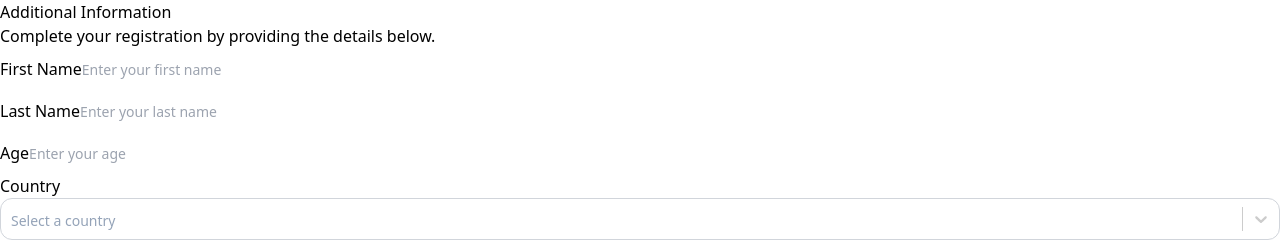
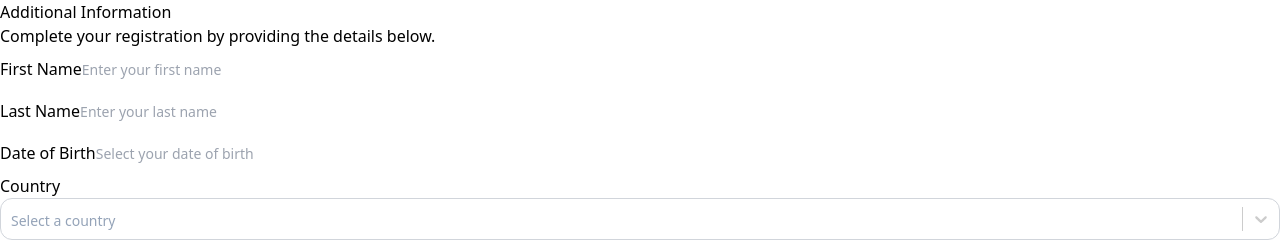
Before and after one commit to seniorQAautomationEngineer/allSportUS, a React (Create React App) app: page /additional-info in a window 1280 px wide. Shown: the top 241 px of the page. Built offline with nearby package versions, Linux system fonts and the light colour scheme; no server answers.

Commit message:
Added DOB with date picker

```diff
--- a/package.json
+++ b/package.json
@@ -39,6 +39,7 @@
     "path": "^0.12.7",
     "postcss": "^8.4.49",
     "react": "^18.3.1",
+    "react-datepicker": "^7.5.0",
     "react-dom": "^18.3.1",
     "react-markdown": "^9.0.1",
     "react-router-dom": "^6.27.0",
--- a/src/components/AdditionalInfo.tsx
+++ b/src/components/AdditionalInfo.tsx
@@ -1,3 +1,5 @@
+'use client';
+
 import React, { useState } from "react";
 import { useNavigate } from "react-router-dom";
 import Select from "react-select";
@@ -7,11 +9,13 @@ import { getAuth } from "firebase/auth"; // Ensure authentication
 import Header from "./ui/Header";
 import Footer from "./ui/Footer";
 import allCountries from "src/data/AllCountries";
+import DatePicker from "react-datepicker"; // Add the react-datepicker library
+import "react-datepicker/dist/react-datepicker.css"; // Add the datepicker styles
 
 const AdditionalInfo: React.FC = () => {
   const [firstName, setFirstName] = useState("");
   const [lastName, setLastName] = useState("");
-  const [age, setAge] = useState("");
+  const [dateOfBirth, setDateOfBirth] = useState<Date | null>(null); // New DOB state
   const [country, setCountry] = useState<{ value: string; label: string } | null>(null);
   const [loading, setLoading] = useState(false);
   const [errorMessage, setErrorMessage] = useState<string | null>(null);
@@ -28,24 +32,23 @@ const AdditionalInfo: React.FC = () => {
         throw new Error("Please select a country.");
       }
 
+      if (!dateOfBirth) {
+        throw new Error("Please select your date of birth.");
+      }
+
       const user = auth.currentUser;
       if (!user) {
         throw new Error("User is not authenticated.");
       }
 
-      const { email } = user; // Retrieve the email from the authenticated user
-      if (!email) {
-        throw new Error("User email is missing.");
-      }
-
-      // Save additional user information to Firestore with `uid` as the document ID
+      // Save additional user information to Firestore
       const userRef = doc(db, "users", user.uid);
       await setDoc(userRef, {
-        email,
         firstName,
         lastName,
-        age: parseInt(age, 10),
+        dateOfBirth: dateOfBirth.toISOString(), // Store DOB as ISO format
         country: country.value,
+        email: user.email, // Store email from the authenticated user
         createdAt: new Date().toISOString(),
       });
 
@@ -68,6 +71,7 @@ const AdditionalInfo: React.FC = () => {
           <p className="text-gray-600">Complete your registration by providing the details below.</p>
         </div>
         <form onSubmit={handleSubmit} className="space-y-6">
+          {/* First Name Field */}
           <div>
             <label htmlFor="firstName" className="block text-sm font-medium text-gray-700">
               First Name
@@ -82,6 +86,8 @@ const AdditionalInfo: React.FC = () => {
               required
             />
           </div>
+
+          {/* Last Name Field */}
           <div>
             <label htmlFor="lastName" className="block text-sm font-medium text-gray-700">
               Last Name
@@ -96,20 +102,24 @@ const AdditionalInfo: React.FC = () => {
               required
             />
           </div>
+
+          {/* Date of Birth Field */}
           <div>
-            <label htmlFor="age" className="block text-sm font-medium text-gray-700">
-              Age
+            <label htmlFor="dateOfBirth" className="block text-sm font-medium text-gray-700">
+              Date of Birth
             </label>
-            <input
-              type="number"
-              id="age"
-              value={age}
-              onChange={(e) => setAge(e.target.value)}
-              placeholder="Enter your age"
+            <DatePicker
+              id="dateOfBirth"
+              selected={dateOfBirth}
+              onChange={(date) => setDateOfBirth(date)}
+              dateFormat="yyyy-MM-dd"
               className="w-full px-4 py-3 border border-gray-300 rounded-lg focus:ring-2 focus:ring-blue-500"
+              placeholderText="Select your date of birth"
               required
             />
           </div>
+
+          {/* Country Dropdown */}
           <div>
             <label htmlFor="country" className="block text-sm font-medium text-gray-700">
               Country
@@ -126,6 +136,8 @@ const AdditionalInfo: React.FC = () => {
               onChange={(selectedOption) => setCountry(selectedOption)}
             />
           </div>
+
+          {/* Submit Button */}
           <button
             type="submit"
             disabled={loading}
@@ -133,6 +145,8 @@ const AdditionalInfo: React.FC = () => {
           >
             {loading ? "Saving..." : "Save Information"}
           </button>
+
+          {/* Error Message */}
           {errorMessage && <p className="text-red-500 text-sm">{errorMessage}</p>}
         </form>
       </main>
```
Also changed, not shown: 1 other file (tests, documents, lock files or other folders).
